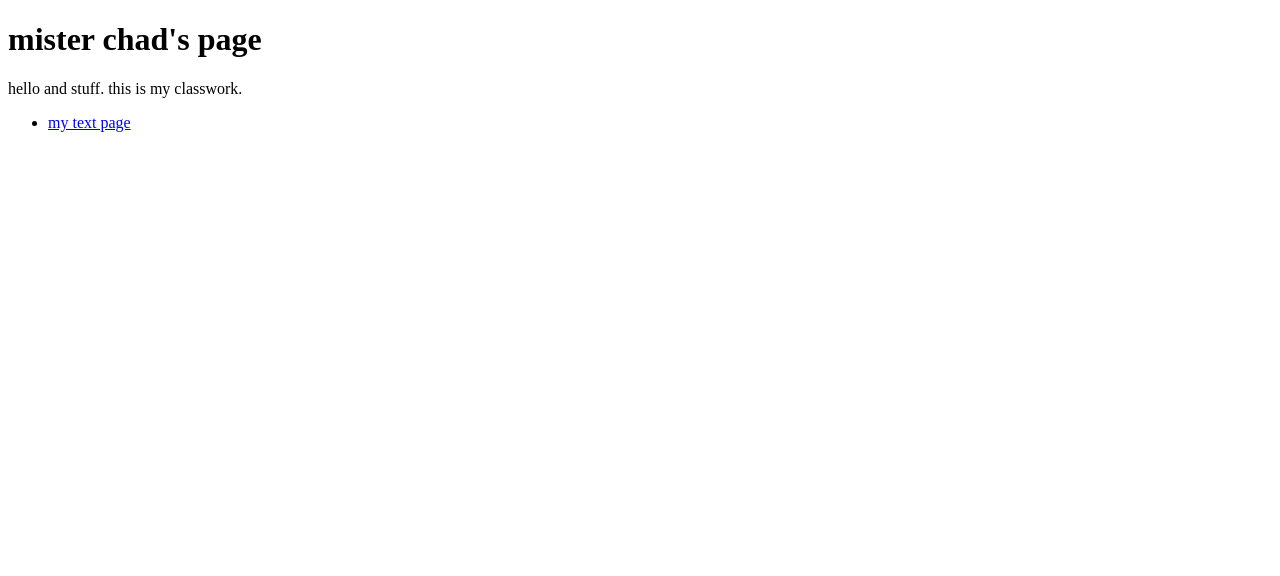
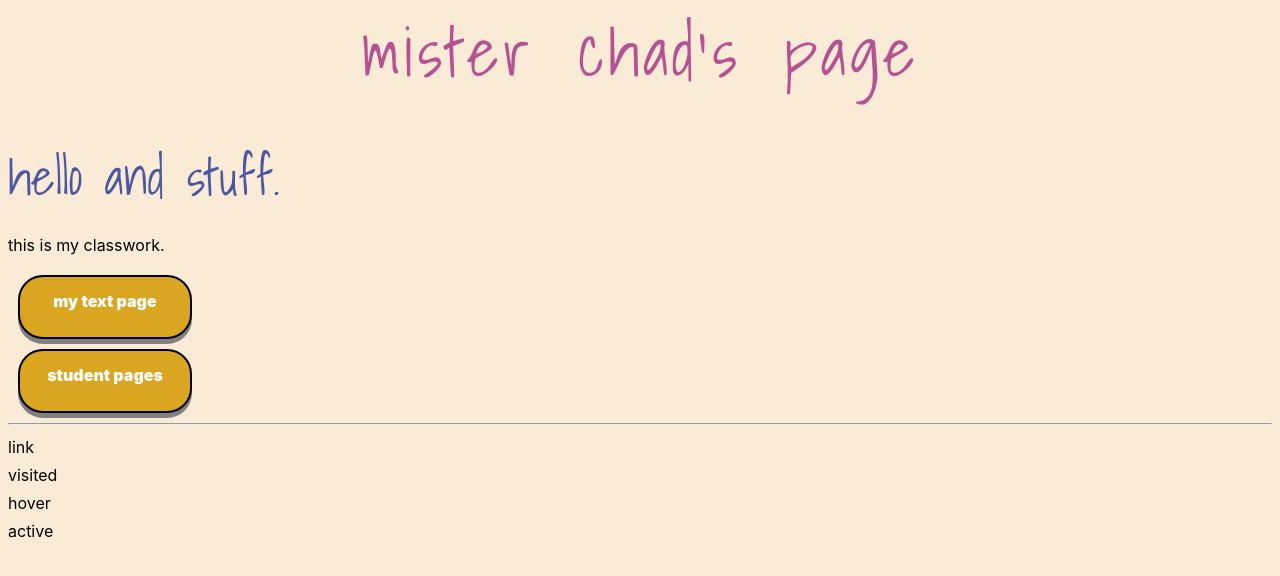
Before and after one commit to lcc-adm/web-demo, a plain HTML site: page index.html in a window 1280 px wide. Drawn offline with Linux system fonts and the light colour scheme.

Commit message:
update stuff

```diff
--- a/index.html
+++ b/index.html
@@ -3,16 +3,99 @@
 
 <head>
     <title>web demo landing page</title>
+
+    <link rel="preconnect" href="https://fonts.gstatic.com">
+    <link
+        href="https://fonts.googleapis.com/css2?family=Alfa+Slab+One&family=Shadows+Into+Light&display=swap"
+        rel="stylesheet">
+
+    <style>
+        html {
+            font-size: 100%;
+        }
+
+        body {
+            font-family: -apple-system, BlinkMacSystemFont, "Segoe UI", Roboto, Oxygen-Sans, Ubuntu, Cantarell, "Helvetica Neue", sans-serif;
+            background: antiquewhite;
+            font-weight: 400;
+            line-height: 1.75;
+        }
+
+        h1,
+        h2 {
+            margin: 3rem 0 1.38rem;
+            font-weight: 400;
+            line-height: 1.3;
+        }
+
+        h1 {
+            font-family: 'Shadows Into Light', cursive;
+            margin-top: 0;
+            font-size: 4.209rem;
+            letter-spacing: 4px;
+            word-spacing: 10px;
+            color: #b14a90f2;
+            text-align: center;
+        }
+
+        h2 {
+            font-family: 'Shadows Into Light', cursive;
+            color: #0d2591be;
+            font-size: 3.157rem;
+        }
+
+        ul {
+            list-style-type: none;
+            margin: 0;
+            padding: 0;
+        }
+
+        a {
+            background: goldenrod;
+            color: white;
+            font-weight: 900;
+            text-decoration: none;
+            text-align: center;
+            display: block;
+            width: 150px;
+            height: 40px;
+            border: 2px solid black;
+            padding: 10px;
+            margin: 10px;
+            border-radius: 25px;
+            box-shadow: 0px 5px 0px gray;
+        }
+
+        a:hover {
+            color: black;
+            box-shadow: 0px 0px 0px gray;
+        }
+
+        a:active {
+            box-shadow: inset 0px 5px 0px gray;
+        }
+    </style>
 </head>
 
 <body>
-        <h1>mister chad's page</h1>
-        <p>hello and stuff. this is my classwork.</p>
+    <h1>mister chad's page</h1>
+    <h2>hello and stuff. </h2>
 
-        <ul>
-            <li><a href="text.html">my text page</a></li>
-        </ul>
+    <p>this is my classwork.</p>
 
+    <ul>
+        <li><a href="text.html">my text page</a></li>
+        <li><a href="https://lcc-adm.github.io/eresa-students/">student pages</a></li>
+    </ul>
+
+    <hr>
+
+    <ul>
+        <li>link</li>
+        <li>visited</li>
+        <li>hover</li>
+        <li>active</li>
+    </ul>
 </body>
 
 </html>
```
Also changed, not shown: image.html (added, +21 -0 lines), face.png (added).
